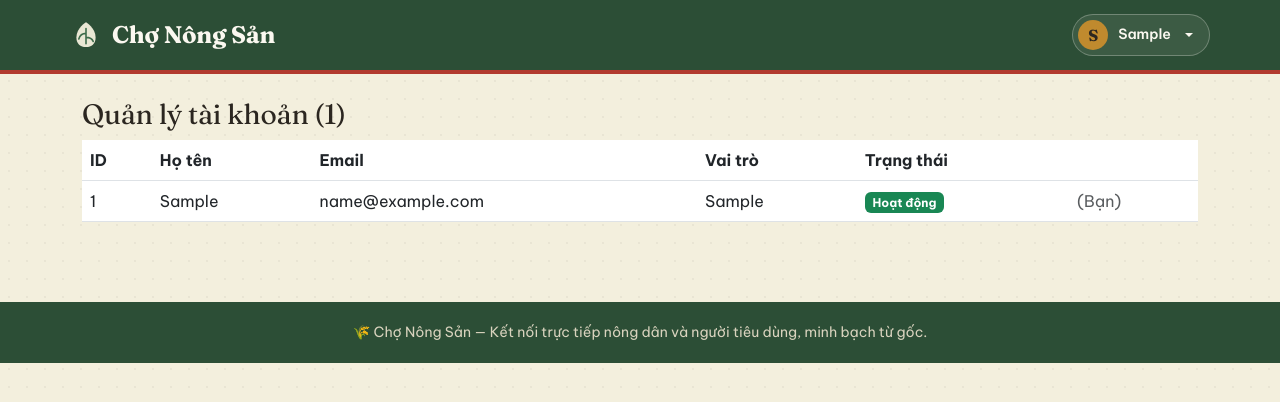
After one commit to 2354050032hang-dev/cho_nong_san, a Flask app: page /admin/tai-khoan in a window 1280 px wide. The commit adds this page. Shown: the top 402 px of the page. Run offline with Flask 3, Linux system fonts and the light colour scheme; a user stored in the database is signed in; tables that the repository leaves empty hold one stand-in row (values such as "Sample post").

Commit message:
Cap nhat code moi

```diff
--- a/app/admin/routes.py
+++ b/app/admin/routes.py
@@ -3,7 +3,7 @@ from flask import Blueprint, render_template, redirect, url_for, flash, request,
 from flask_login import login_required, current_user
 
 from app import db
-from app.models import SanPham, KiemDuyetSanPham
+from app.models import SanPham, KiemDuyetSanPham, TaiKhoan
 
 admin_bp = Blueprint("admin", __name__, url_prefix="/admin", template_folder="../templates/admin")
 
@@ -59,3 +59,41 @@ def tu_choi(id):
 
     flash(f"Đã từ chối sản phẩm '{sp.ten}'.", "info")
     return redirect(url_for("admin.kiem_duyet"))
+@admin_bp.route("/tai-khoan")
+@admin_required
+def quan_ly_tai_khoan():
+    danh_sach = TaiKhoan.query.order_by(TaiKhoan.id.asc()).all()
+    return render_template("admin/tai_khoan.html", danh_sach=danh_sach)
+
+
+@admin_bp.route("/tai-khoan/<int:id>/khoa", methods=["POST"])
+@admin_required
+def khoa_tai_khoan(id):
+    tk = TaiKhoan.query.get_or_404(id)
+
+    if tk.id == current_user.id:
+        flash("Bạn không thể tự khóa chính mình.", "danger")
+        return redirect(url_for("admin.quan_ly_tai_khoan"))
+
+    tk.trang_thai = 0 if tk.trang_thai == 1 else 1
+    db.session.commit()
+
+    trang_thai_text = "khóa" if tk.trang_thai == 0 else "mở khóa"
+    flash(f"Đã {trang_thai_text} tài khoản '{tk.ho_ten}'.", "info")
+    return redirect(url_for("admin.quan_ly_tai_khoan"))
+
+
+@admin_bp.route("/tai-khoan/<int:id>/xoa", methods=["POST"])
+@admin_required
+def xoa_tai_khoan(id):
+    tk = TaiKhoan.query.get_or_404(id)
+
+    if tk.id == current_user.id:
+        flash("Bạn không thể tự xóa chính mình.", "danger")
+        return redirect(url_for("admin.quan_ly_tai_khoan"))
+
+    db.session.delete(tk)
+    db.session.commit()
+
+    flash(f"Đã xóa tài khoản '{tk.ho_ten}'.", "info")
+    return redirect(url_for("admin.quan_ly_tai_khoan"))
--- a/app/auth/routes.py
+++ b/app/auth/routes.py
@@ -56,6 +56,9 @@ def login():
         tk = TaiKhoan.query.filter_by(email=email).first()
 
         if tk and bcrypt.check_password_hash(tk.mat_khau, password):
+            if tk.trang_thai == 0:
+                flash("Tài khoản này đã bị khóa. Vui lòng liên hệ quản trị viên.", "danger")
+                return render_template("auth/login.html")
             login_user(tk)
             flash(f"Chào mừng {tk.ho_ten}!", "success")
             return redirect(url_for("product.index"))
--- /dev/null
+++ b/app/templates/admin/tai_khoan.html
@@ -0,0 +1,42 @@
+{% extends "base.html" %}
+{% block content %}
+<h3>Quản lý tài khoản ({{ danh_sach|length }})</h3>
+<table class="table">
+<thead>
+<tr>
+    <th>ID</th><th>Họ tên</th><th>Email</th><th>Vai trò</th><th>Trạng thái</th><th></th>
+</tr>
+</thead>
+<tbody>
+{% for tk in danh_sach %}
+<tr>
+    <td>{{ tk.id }}</td>
+    <td>{{ tk.ho_ten }}</td>
+    <td>{{ tk.email }}</td>
+    <td>{{ tk.vai_tro.ten_vai_tro }}</td>
+    <td>
+        {% if tk.trang_thai == 1 %}
+        <span class="badge bg-success">Hoạt động</span>
+        {% else %}
+        <span class="badge bg-secondary">Đã khóa</span>
+        {% endif %}
+    </td>
+    <td>
+        {% if tk.id != current_user.id %}
+        <form action="{{ url_for('admin.khoa_tai_khoan', id=tk.id) }}" method="POST" class="d-inline">
+            <button class="btn btn-sm btn-outline-warning">
+                {% if tk.trang_thai == 1 %}Khóa{% else %}Mở khóa{% endif %}
+            </button>
+        </form>
+        <form action="{{ url_for('admin.xoa_tai_khoan', id=tk.id) }}" method="POST" class="d-inline" onsubmit="return confirm('Xóa vĩnh viễn tài khoản này? Toàn bộ sản phẩm, bình luận liên quan cũng sẽ bị xóa.');">
+            <button class="btn btn-sm btn-outline-danger">Xóa</button>
+        </form>
+        {% else %}
+        <span class="text-muted">(Bạn)</span>
+        {% endif %}
+    </td>
+</tr>
+{% endfor %}
+</tbody>
+</table>
+{% endblock %}
--- a/app/templates/base.html
+++ b/app/templates/base.html
@@ -36,6 +36,7 @@
                         <li><a class="dropdown-item" href="{{ url_for('product.yeu_thich_list') }}">♥ Yêu thích</a></li>
                         {% if current_user.vai_tro_id == 1 %}
                         <li><a class="dropdown-item" href="{{ url_for('admin.kiem_duyet') }}">🛠️ Kiểm duyệt sản phẩm</a></li>
+                        <li><a class="dropdown-item" href="{{ url_for('admin.quan_ly_tai_khoan') }}">👤 Quản lý tài khoản</a></li>
                         {% endif %}
                         <li><hr class="dropdown-divider"></li>
                         <li><a class="dropdown-item text-danger" href="{{ url_for('auth.logout') }}">Đăng xuất</a></li>
```
